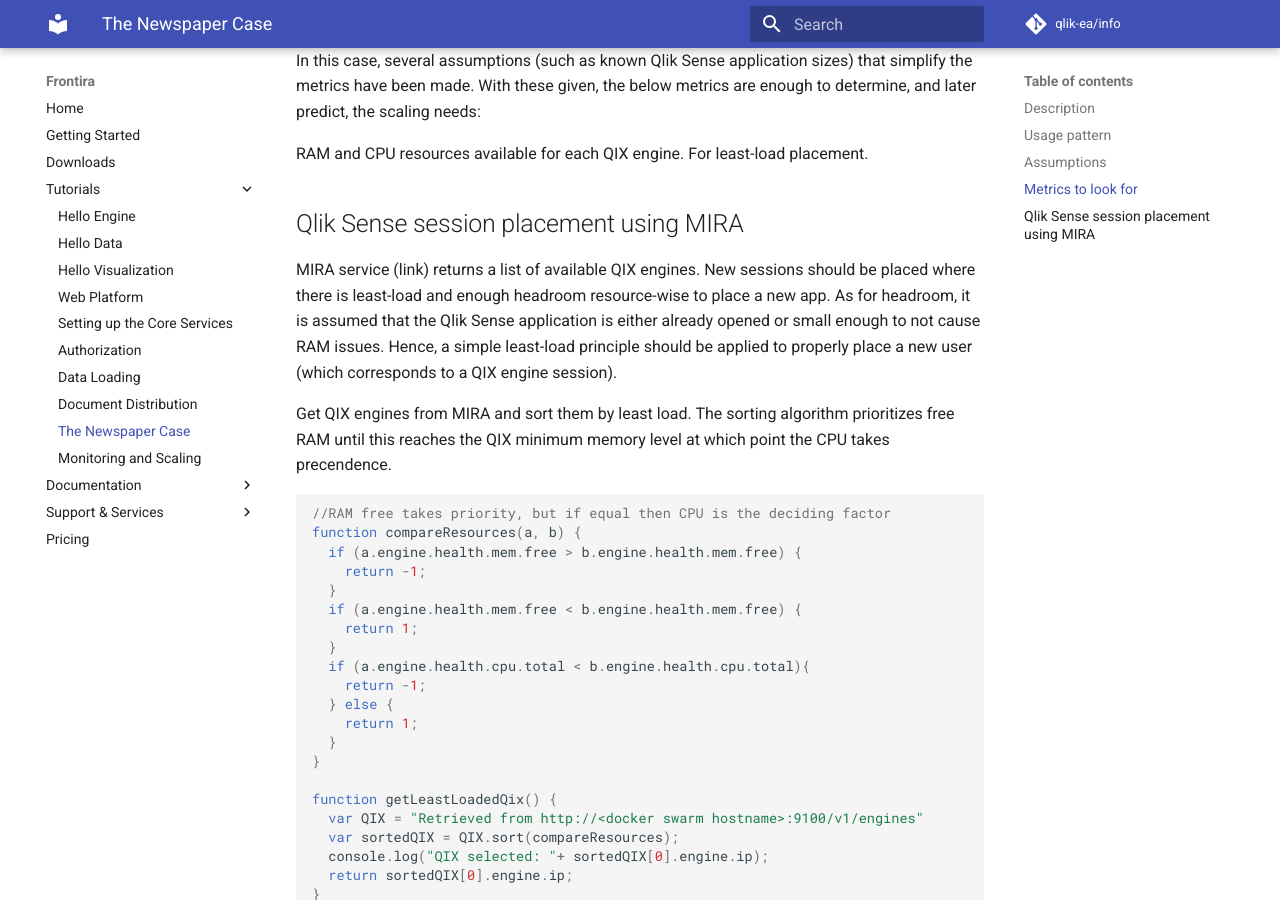
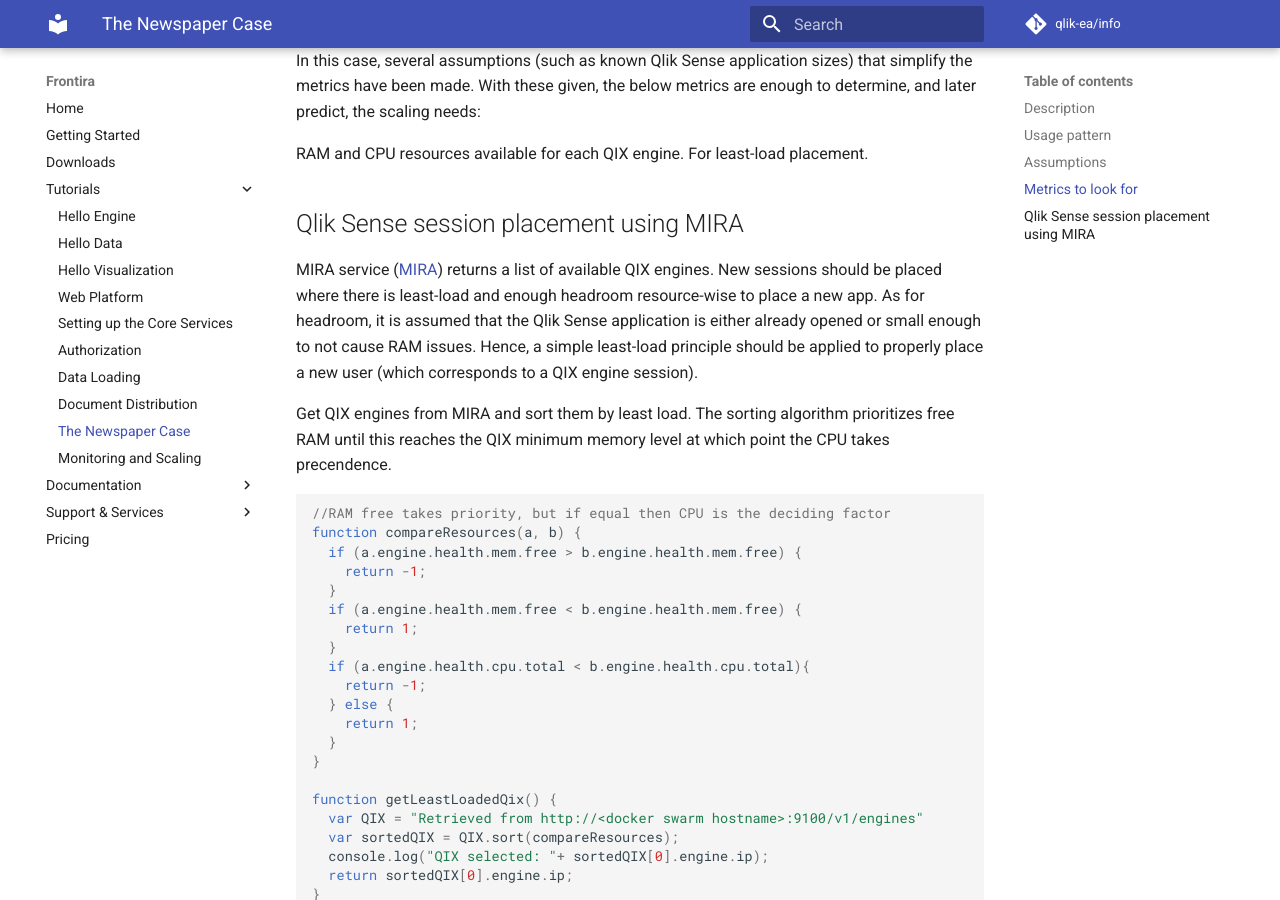
Before and after one commit to qlik-oss/core-website, an MkDocs documentation site: the page built from docs/tutorials/newspaper.md, in a window 1280 px wide and 900 px high, scrolled down 1326 px. Built offline with MkDocs 1.6.1 and Material for MkDocs 9.7.7, drawn with Linux system fonts in a browser that asks for light colours; comment, search, counter and statistics services are not loaded; old or Windows-style settings are respelled for this version of MkDocs.

Commit message:
Added MIRA link

```diff
--- a/docs/tutorials/newspaper.md
+++ b/docs/tutorials/newspaper.md
@@ -60,12 +60,13 @@
 
 ## Qlik Sense session placement using MIRA
 
-MIRA service (link) returns a list of available QIX engines.
-New sessions should be placed where there is least-load and enough
-headroom resource-wise to place a new app. As for headroom, it is assumed
-that the Qlik Sense application is either already opened or small enough to not
-cause RAM issues. Hence, a simple least-load principle should be applied
-to properly place a new user (which corresponds to a QIX engine session).
+MIRA service ([MIRA](./../documentation/services/mira.md)) returns a list of
+available QIX engines. New sessions should be placed where there is least-load
+and enough headroom resource-wise to place a new app. As for headroom, it is
+assumed that the Qlik Sense application is either already opened or small
+enough to not cause RAM issues. Hence, a simple least-load principle should
+be applied to properly place a new user (which corresponds to a QIX engine
+session).
 
 Get QIX engines from MIRA and sort them by least load.
 The sorting algorithm prioritizes free RAM until this reaches
```
